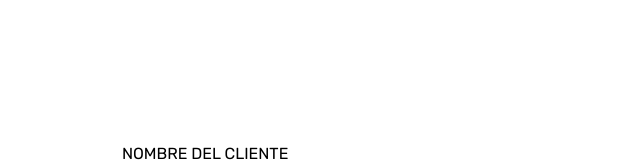
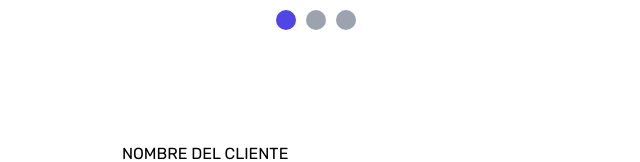
Before and after one commit to castellano17/formulario-entrevista, a React (Vite) app: page / in a window 1280 px wide. Shown: the top 162 px of the page, without its empty margins (319-959 px from the left). Built offline with nearby package versions, Linux system fonts and the light colour scheme.

Commit message:
add progress bar

```diff
--- a/src/components/Formulario.jsx
+++ b/src/components/Formulario.jsx
@@ -22,6 +22,7 @@ const regexUrl = /^(ftp|http|https):\/\/[^ "]+$/i;
 const Formulario = () => {
   const [showSecondForm, setShowSecondForm] = useState(false);
   const [showThreeForm, setShowThreeForm] = useState(false);
+  const [progress, setProgress] = useState(1);
 
   const {
     register,
@@ -53,6 +54,7 @@ const Formulario = () => {
         };
         //* Envía el objeto a consola
         console.log("Datos del cliente:", transformedData);
+        setProgress(3);
         setShowThreeForm(true);
       }
     });
@@ -61,10 +63,22 @@ const Formulario = () => {
   //* Al llamar a esta funcion muestra el segundo formulario.
   const firstStep = () => {
     setShowSecondForm(true);
+    setProgress(2);
   };
 
   return (
     <section className="container__form">
+      <div className="progress-bar">
+        <div
+          className={`progress-bar-circle ${progress >= 1 ? "filled" : ""}`}
+        />
+        <div
+          className={`progress-bar-circle ${progress >= 2 ? "filled" : ""}`}
+        />
+        <div
+          className={`progress-bar-circle ${progress >= 3 ? "filled" : ""}`}
+        />
+      </div>
       {!showSecondForm && !showThreeForm ? (
         <form onSubmit={handleSubmit(firstStep)}>
           <div className="container__form-div">
--- a/src/components/Style/Formulario.css
+++ b/src/components/Style/Formulario.css
@@ -141,3 +141,34 @@
     gap: 15px;
   }
 }
+
+/* Progress bar */
+
+.progress-bar {
+  display: flex;
+  justify-content: center;
+  align-items: center;
+
+  position: absolute;
+  top: 10px;
+  left: 0;
+  right: 0;
+}
+
+.progress-bar-circle {
+  width: 20px;
+  height: 20px;
+  border-radius: 50%;
+  background-color: var(--grey-200);
+  margin-right: 10px;
+}
+
+.progress-bar-circle.filled {
+  background-color: var(--primary-100);
+}
+.container__form-exit {
+  color: var(--primary-200);
+  font-size: 15px;
+  text-align: center;
+  margin-top: 10px; /* Ajusta la separación entre el círculo y el texto */
+}
```
